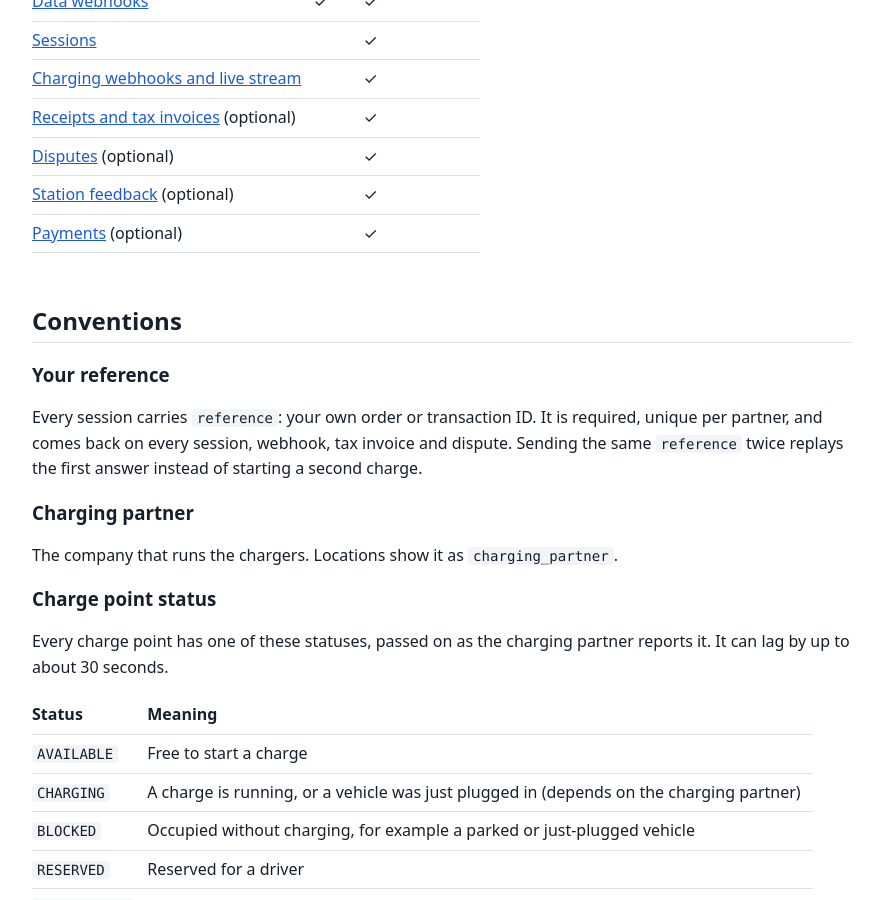
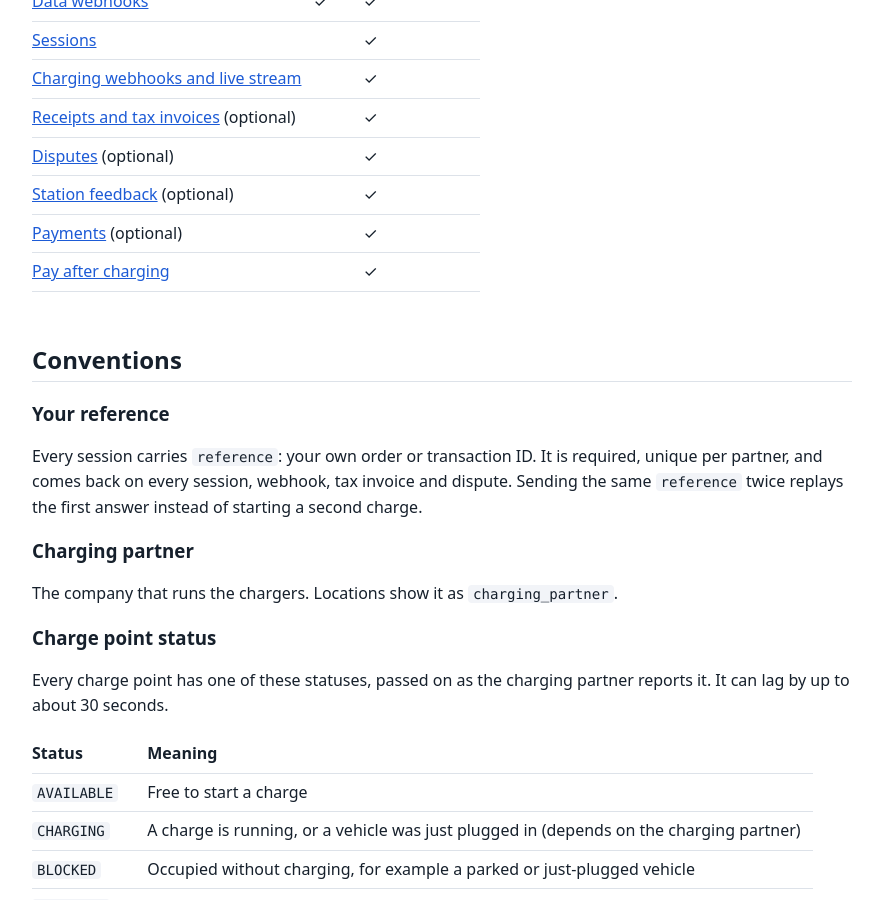
Before and after one commit to NetworkCore-AG/networkcore-documentation, a Jekyll site: the page built from dp-api/reference.md, in a window 1280 px wide and 900 px high, scrolled down 828 px. Shown: the whole window, without its empty margins (198-1081 px from the left). Built offline with Jekyll 4.4.1, drawn with Linux system fonts in a browser that asks for light colours; our own code applies the rules of GitHub Pages for plain Markdown files; some of the changed text lies outside the part shown.

Commit message:
docs(dp-api): Pay after charging (coming soon) (#29)
Co-authored-by: V L <vl@Vs-MacBook-Pro.localdomain>
Co-authored-by: Claude Sonnet 5.5 <noreply@anthropic.com>

```diff
--- a/dp-api/reference.md
+++ b/dp-api/reference.md
@@ -32,6 +32,7 @@ A read API key gives Data, a write key gives Full charging. Keys start with `nc_
 | [Disputes](#disputes) (optional) | | ✓ |
 | [Station feedback](#station-feedback) (optional) | | ✓ |
 | [Payments](#payments) (optional) | | ✓ |
+| [Pay after charging](#pay-after-charging) | | ✓ |
 
 ## Conventions
 
@@ -763,3 +764,10 @@ returns `200` with what was stored.
 | `REFERENCE_REUSED` (same `reference`, different body) | 409 |
 
 </details>
+
+<details class="section" id="pay-after-charging" markdown="1">
+<summary>Pay after charging (coming soon)</summary>
+
+Charge the driver after each session. If a payment fails, tell us and we pause charging for that driver until it's paid.
+
+</details>
```
